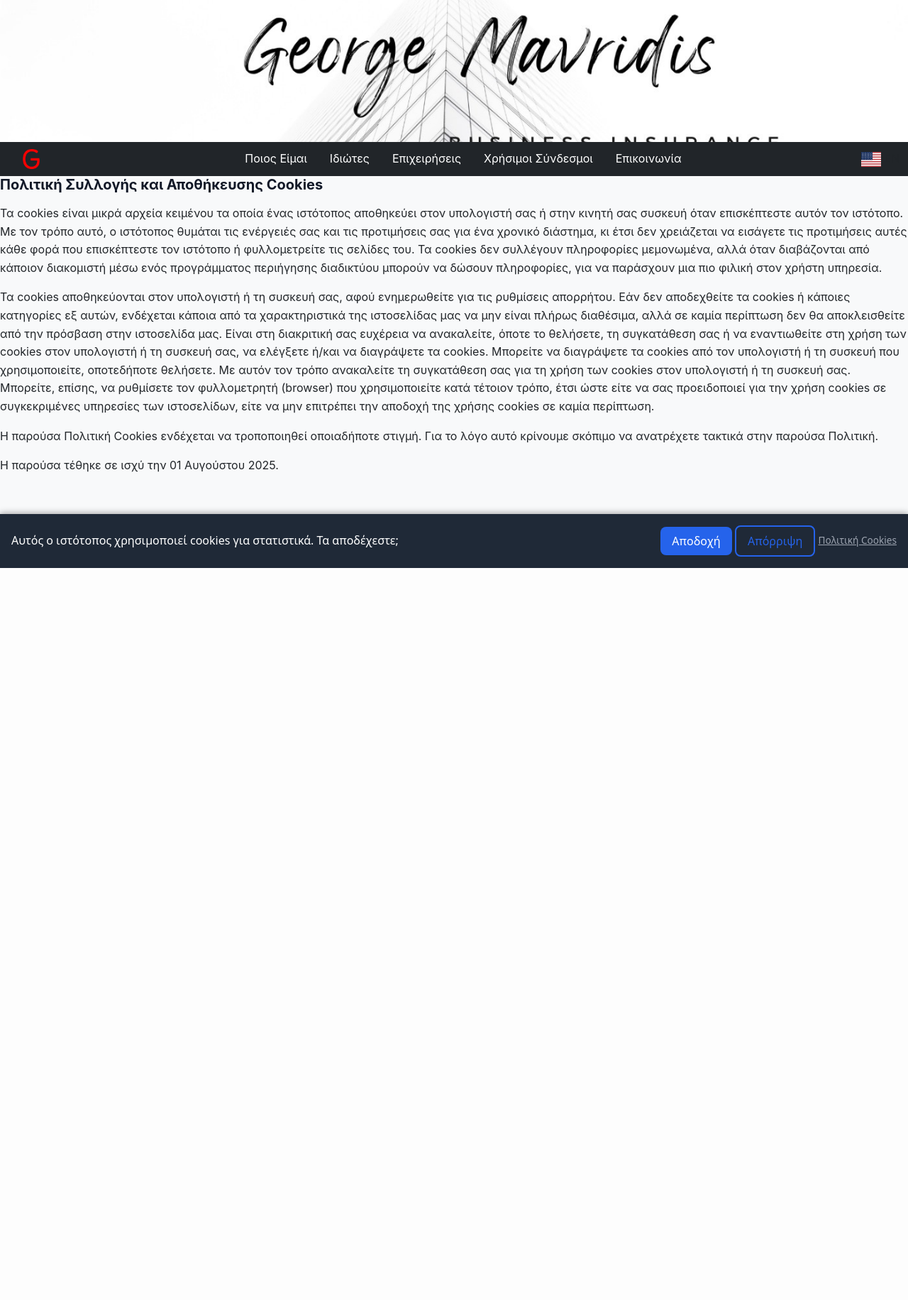
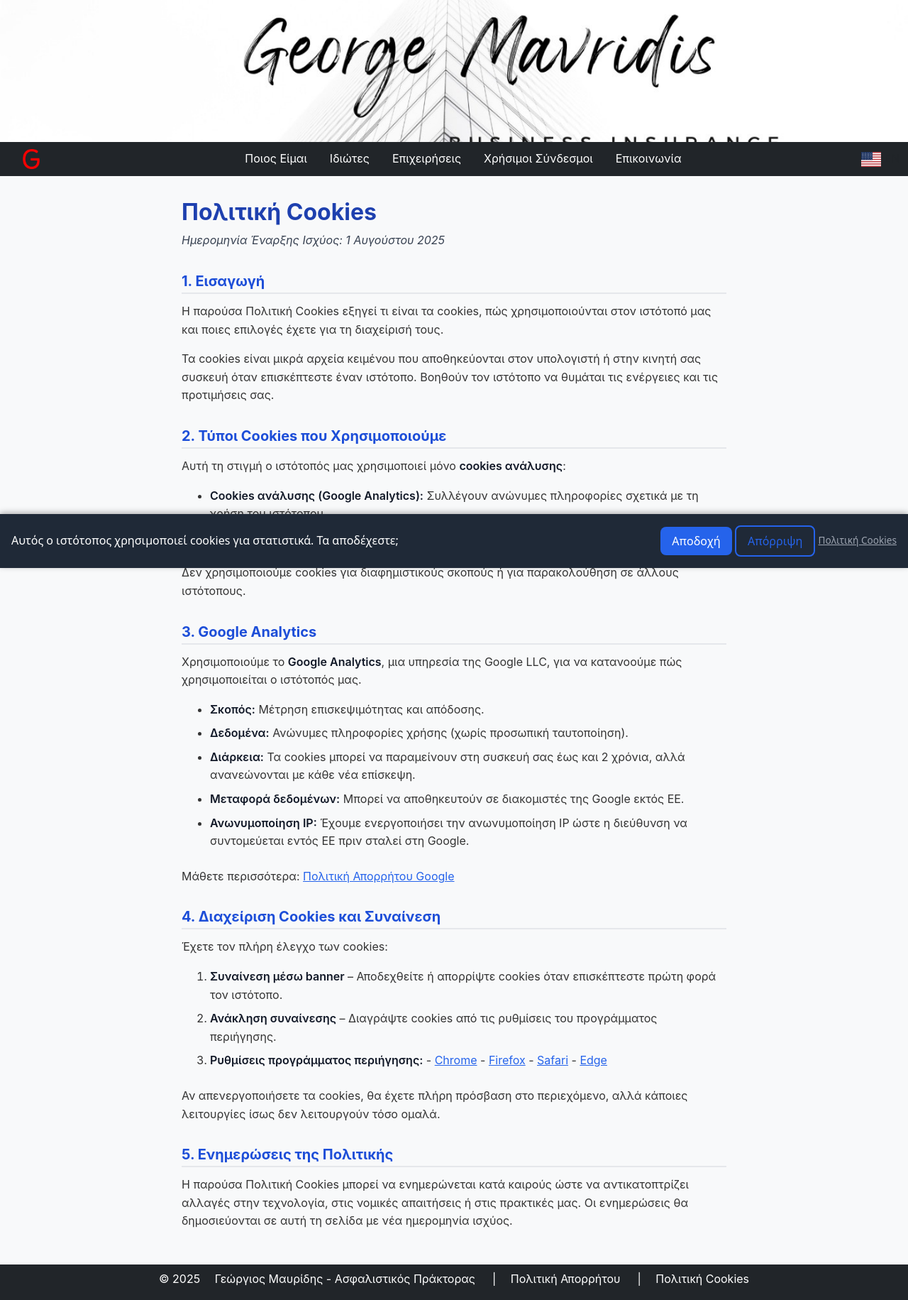
Before and after one commit to avgustos/ws, a Flask app: page /pages/cookies_policy in a window 1280 px wide. Shown: the whole page at 71% size. Before the commit the page ends 800 px from the top, so only its background shows below. Run offline with Flask 3, Linux system fonts and the light colour scheme.

Commit message:
new content, new appearance in cookies policy

```diff
--- a/wsapp/__init__.py
+++ b/wsapp/__init__.py
@@ -1,8 +1,9 @@
 # wsapp/__init__.py
 
-import os
+import os, markdown
 from flask import Flask, session
 from flask_mail import Mail
+from markupsafe import Markup
 from datetime import datetime
 
 mail = Mail()
@@ -48,4 +49,21 @@ def create_app(test_config=None):
     from .routes import main
     app.register_blueprint(main)
 
+    # Add nl2br filter
+    def nl2br(value):
+        if value is None:
+            return ""
+        return Markup(value.replace("\n", "<br>"))
+    app.jinja_env.filters['nl2br'] = nl2br
+
+
+    def markdown_to_html(value):
+    # Convert Markdown text to safe HTML.
+        if value is None:
+            return ""
+        # Convert Markdown → HTML
+        return Markup(markdown.markdown(value, extensions=["extra", "sane_lists"]))
+
+    app.jinja_env.filters['markdown'] = markdown_to_html  # <-- THIS was missing
+
     return app
--- a/wsapp/content/el.json
+++ b/wsapp/content/el.json
@@ -302,13 +302,28 @@
 
   "cookies_policy": {
     "title": "Πολιτική Cookies",
-    "heading": "Πολιτική Συλλογής και Αποθήκευσης Cookies",
-    "paragraphs": [
-      "Τα cookies είναι μικρά αρχεία κειμένου τα οποία ένας ιστότοπος αποθηκεύει στον υπολογιστή σας ή στην κινητή σας συσκευή όταν επισκέπτεστε αυτόν τον ιστότοπο. Με τον τρόπο αυτό, ο ιστότοπος θυμάται τις ενέργειές σας και τις προτιμήσεις σας για ένα χρονικό διάστημα, κι έτσι δεν χρειάζεται να εισάγετε τις προτιμήσεις αυτές κάθε φορά που επισκέπτεστε τον ιστότοπο ή φυλλομετρείτε τις σελίδες του. Τα cookies δεν συλλέγουν πληροφορίες μεμονωμένα, αλλά όταν διαβάζονται από κάποιον διακομιστή μέσω ενός προγράμματος περιήγησης διαδικτύου μπορούν να δώσουν πληροφορίες, για να παράσχουν μια πιο φιλική στον χρήστη υπηρεσία.",
-"Τα cookies αποθηκεύονται στον υπολογιστή ή τη συσκευή σας, αφού ενημερωθείτε για τις ρυθμίσεις απορρήτου. Εάν δεν αποδεχθείτε τα cookies ή κάποιες κατηγορίες εξ αυτών, ενδέχεται κάποια από τα χαρακτηριστικά της ιστοσελίδας μας να μην είναι πλήρως διαθέσιμα, αλλά σε καμία περίπτωση δεν θα αποκλεισθείτε από την πρόσβαση στην ιστοσελίδα μας. Είναι στη διακριτική σας ευχέρεια να ανακαλείτε, όποτε το θελήσετε, τη συγκατάθεση σας ή να εναντιωθείτε στη χρήση των cookies στον υπολογιστή ή τη συσκευή σας,  να ελέγξετε ή/και να διαγράψετε τα cookies. Μπορείτε να διαγράψετε τα cookies από τον υπολογιστή ή τη συσκευή που χρησιμοποιείτε, οποτεδήποτε θελήσετε. Με αυτόν τον τρόπο ανακαλείτε τη συγκατάθεση σας για τη χρήση των cookies στον υπολογιστή ή τη συσκευή σας. Μπορείτε, επίσης, να ρυθμίσετε τον φυλλομετρητή (browser) που χρησιμοποιείτε κατά τέτοιον τρόπο, έτσι ώστε είτε να σας προειδοποιεί για την χρήση cookies σε συγκεκριμένες υπηρεσίες των ιστοσελίδων, είτε να μην επιτρέπει την αποδοχή της χρήσης cookies σε καμία περίπτωση.",
-"Η παρούσα Πολιτική Cookies ενδέχεται να τροποποιηθεί οποιαδήποτε στιγμή. Για το λόγο αυτό κρίνουμε σκόπιμο να ανατρέχετε τακτικά στην παρούσα Πολιτική.",
-"Η παρούσα τέθηκε σε ισχύ την 01 Αυγούστου 2025."
-
+    "effective_date": "Ημερομηνία Έναρξης Ισχύος: 1 Αυγούστου 2025",
+    "sections": [
+      {
+        "title": "1. Εισαγωγή",
+        "body": "Η παρούσα Πολιτική Cookies εξηγεί τι είναι τα cookies, πώς χρησιμοποιούνται στον ιστότοπό μας και ποιες επιλογές έχετε για τη διαχείρισή τους.\n\nΤα cookies είναι μικρά αρχεία κειμένου που αποθηκεύονται στον υπολογιστή ή στην κινητή σας συσκευή όταν επισκέπτεστε έναν ιστότοπο. Βοηθούν τον ιστότοπο να θυμάται τις ενέργειες και τις προτιμήσεις σας."
+      },
+      {
+        "title": "2. Τύποι Cookies που Χρησιμοποιούμε",
+        "body": "Αυτή τη στιγμή ο ιστότοπός μας χρησιμοποιεί μόνο **cookies ανάλυσης**:\n\n- **Cookies ανάλυσης (Google Analytics):** Συλλέγουν ανώνυμες πληροφορίες σχετικά με τη χρήση του ιστότοπου.\n- Μας βοηθούν να βελτιώνουμε την απόδοση και το περιεχόμενο.\n\nΔεν χρησιμοποιούμε cookies για διαφημιστικούς σκοπούς ή για παρακολούθηση σε άλλους ιστότοπους."
+      },
+      {
+        "title": "3. Google Analytics",
+        "body": "Χρησιμοποιούμε το **Google Analytics**, μια υπηρεσία της Google LLC, για να κατανοούμε πώς χρησιμοποιείται ο ιστότοπός μας.\n\n- **Σκοπός:** Μέτρηση επισκεψιμότητας και απόδοσης.\n- **Δεδομένα:** Ανώνυμες πληροφορίες χρήσης (χωρίς προσωπική ταυτοποίηση).\n- **Διάρκεια:** Τα cookies μπορεί να παραμείνουν στη συσκευή σας έως και 2 χρόνια, αλλά ανανεώνονται με κάθε νέα επίσκεψη.\n- **Μεταφορά δεδομένων:** Μπορεί να αποθηκευτούν σε διακομιστές της Google εκτός ΕΕ.\n- **Ανωνυμοποίηση IP:** Έχουμε ενεργοποιήσει την ανωνυμοποίηση IP ώστε η διεύθυνση να συντομεύεται εντός ΕΕ πριν σταλεί στη Google.\n\nΜάθετε περισσότερα: [Πολιτική Απορρήτου Google](https://policies.google.com/privacy)"
+      },
+      {
+        "title": "4. Διαχείριση Cookies και Συναίνεση",
+        "body": "Έχετε τον πλήρη έλεγχο των cookies:\n\n1. **Συναίνεση μέσω banner** – Αποδεχθείτε ή απορρίψτε cookies όταν επισκέπτεστε πρώτη φορά τον ιστότοπο.\n2. **Ανάκληση συναίνεσης** – Διαγράψτε cookies από τις ρυθμίσεις του προγράμματος περιήγησης.\n3. **Ρυθμίσεις προγράμματος περιήγησης:**\n   - [Chrome](https://support.google.com/chrome/answer/95647)\n   - [Firefox](https://support.mozilla.org/el/kb/delete-cookies-remove-info-websites-stored)\n   - [Safari](https://support.apple.com/guide/safari/manage-cookies-and-website-data-sfri11471/mac)\n   - [Edge](https://support.microsoft.com/microsoft-edge/delete-cookies-in-microsoft-edge-63947406-40ac-c3b8-57b9-2a946a29ae09)\n\nΑν απενεργοποιήσετε τα cookies, θα έχετε πλήρη πρόσβαση στο περιεχόμενο, αλλά κάποιες λειτουργίες ίσως δεν λειτουργούν τόσο ομαλά."
+      },
+      {
+        "title": "5. Ενημερώσεις της Πολιτικής",
+        "body": "Η παρούσα Πολιτική Cookies μπορεί να ενημερώνεται κατά καιρούς ώστε να αντικατοπτρίζει αλλαγές στην τεχνολογία, στις νομικές απαιτήσεις ή στις πρακτικές μας. Οι ενημερώσεις θα δημοσιεύονται σε αυτή τη σελίδα με νέα ημερομηνία ισχύος."
+      }
     ]
   },
 
--- /dev/null
+++ b/wsapp/static/css/cookies_policy.css
@@ -0,0 +1,69 @@
+/* General spacing */
+.cookies-policy {
+  max-width: 800px;
+  margin: 0 auto;
+  padding: 2rem 1rem;
+  line-height: 1.6;
+  font-size: 1rem;
+  color: #333;
+}
+
+/* Section titles */
+.cookies-policy h1 {
+  font-size: 2rem;
+  margin-bottom: 0.5rem;
+  color: #1e40af; /* blue-800 */
+}
+
+.cookies-policy h2 {
+  font-size: 1.25rem;
+  margin-top: 2rem;
+  margin-bottom: 0.75rem;
+  color: #1d4ed8; /* blue-700 */
+  border-bottom: 2px solid #e5e7eb; /* light gray underline */
+  padding-bottom: 0.25rem;
+}
+
+/* Links */
+.cookies-policy a {
+  color: #2563eb; /* blue-600 */
+  text-decoration: underline;
+  transition: color 0.2s ease;
+}
+
+.cookies-policy a:hover {
+  color: #1e40af; /* darker blue */
+  text-decoration: none;
+}
+
+/* Lists */
+.cookies-policy ul,
+.cookies-policy ol {
+  margin: 1rem 0 1.5rem 1.5rem;
+  padding-left: 1rem;
+}
+
+.cookies-policy li {
+  margin-bottom: 0.5rem;
+}
+
+/* Ordered list styling */
+.cookies-policy ol {
+  list-style-type: decimal;
+}
+
+/* Unordered list styling */
+.cookies-policy ul {
+  list-style-type: disc;
+}
+
+/* Emphasis */
+.cookies-policy strong {
+  color: #111827; /* near black */
+  font-weight: 600;
+}
+
+.cookies-policy em {
+  color: #374151; /* gray-700 */
+  font-style: italic;
+}
--- a/wsapp/templates/base.html
+++ b/wsapp/templates/base.html
@@ -29,6 +29,7 @@
     <link rel="stylesheet" href="{{ url_for('static', filename='css/navbar.css') }}">
     <link rel="stylesheet" href="{{ url_for('static', filename='css/footer.css') }}">
     <link rel="stylesheet" href="{{ url_for('static', filename='css/cookies_banner.css') }}">
+    <link rel="stylesheet" href="{{ url_for('static', filename='css/cookies_policy.css') }}">
 
 
         {% block styles %}
--- a/wsapp/templates/pages/cookies_policy.html
+++ b/wsapp/templates/pages/cookies_policy.html
@@ -1,21 +1,18 @@
-{% extends "/base.html" %}
+{% extends "base.html" %}
 
-
-{% block title %}
-
-    {{ content.title }}
-
-{% endblock title %}
-
-
-
+{% block head %}
+  {{ super() }}
+  <link rel="stylesheet" href="{{ url_for('static', filename='css/cookies_policy.css') }}">
+{% endblock %}
 
 {% block content %}
+<div class="cookies-policy">
+  <h1>{{ content.title }}</h1>
+  <p><em>{{ content.effective_date }}</em></p>
 
-    <h3>{{ content.heading }}</h3>
-
-    {% for paragraph in content.paragraphs %}
-        <p>{{ paragraph }}</p>
-    {% endfor %}
-
-{% endblock content %}
+  {% for section in content.sections %}
+    <h2>{{ section.title }}</h2>
+    <div>{{ section.body | markdown }}</div>
+  {% endfor %}
+</div>
+{% endblock %}
```
Also changed, not shown: wsapp/content/en.json (+14 -6 lines).
